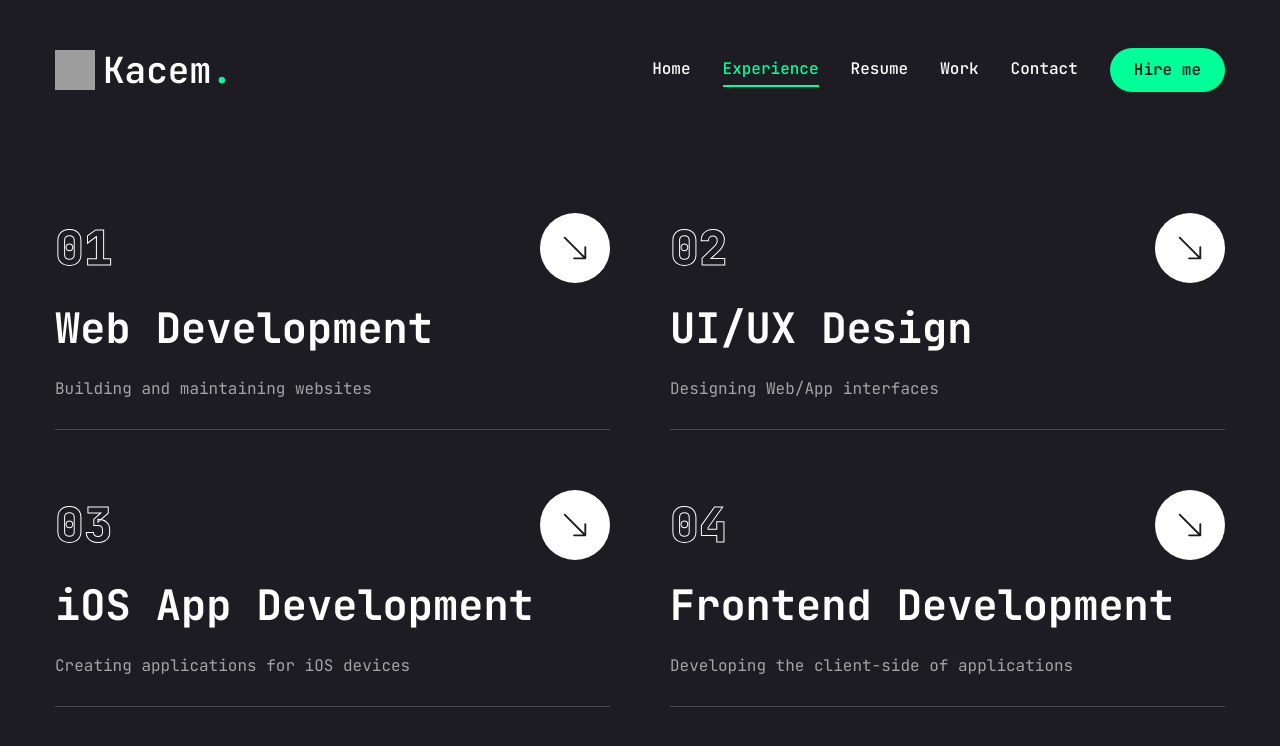
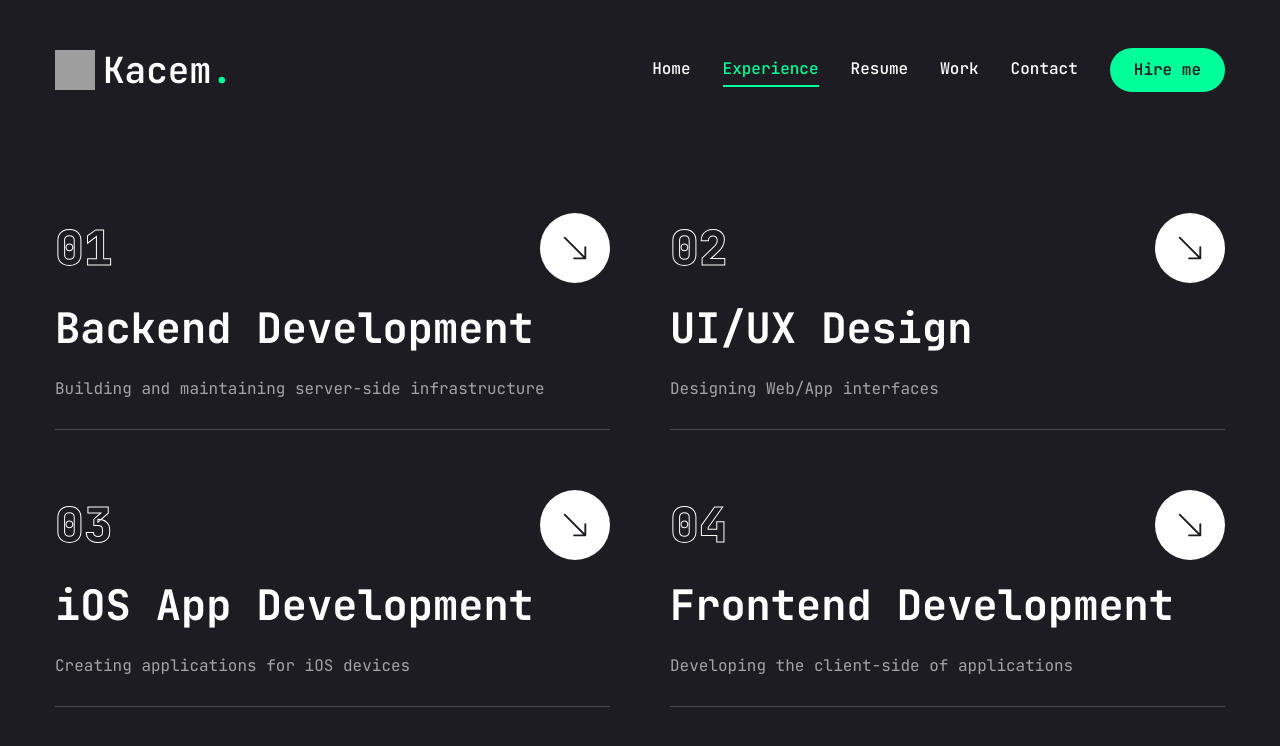
Before and after one commit to kaeskiio/kacem-portfolio, a Next.js app: page /services in a window 1280 px wide. Shown: the top 746 px of the page. Built offline with nearby package versions, Linux system fonts and the light colour scheme; grey boxes are pictures that could not be loaded.

Commit message:
Edit details

```diff
--- a/app/page.jsx
+++ b/app/page.jsx
@@ -18,7 +18,7 @@ const Home = () => {
               Hello,<br /> I'm  <span className="text-accent">Kacem Ettahali</span>
             </h1>
             <p className="max-w-[500px] mb-9 text-white/80">
-            I am a skilled coder proficient in multiple programming languages, including Python, JavaScript, Java, and C++. My broad expertise allows me to develop effective solutions and adapt quickly to new technologies.
+            I am a programmer proficient in multiple languages, including Python, JavaScript, Java, and C++. My experience allows me to develop effective solutions and adapt to new technologies.
             </p>
             {/* btn and socials */}
             <div className="flex flex-col xl:flex-row items-center gap-8">
--- a/app/resume/page.jsx
+++ b/app/resume/page.jsx
@@ -24,7 +24,7 @@ import { SiTailwindcss, SiNextdotjs } from "react-icons/si";
 const about = {
   title: "About me",
   description:
-    "I am a rising senior at Shadow Creek High School in Pearland, Texas. I am an avid programmer who loves to create websites for the need of my community. I am an extremely ambitious, hardworking, and determined person and strive to improve my skills every day. I participate in many activities such as my tennis, programming projects, going to the gym, and participating in the First Racquet Organization as the Executive VP of Directors.",
+    "I am a rising senior at Shadow Creek High School in Pearland, Texas. I am an avid programmer who loves to create websites for the need of my community. I am an ambitious and creative coder and strive to improve my skills every day. I participate in many activities such as my tennis, programming projects, going to the gym, and participating in the First Racquet Organization as the Executive VP of Directors.",
   info: [
     {
       fieldName: "Name",
--- a/app/services/page.jsx
+++ b/app/services/page.jsx
@@ -6,8 +6,8 @@ import Link from "next/link";
 const services = [
   {
     num: "01",
-    title: "Web Development",
-    description: "Building and maintaining websites",
+    title: "Backend Development",
+    description: "Building and maintaining server-side infrastructure",
     href: "",
   },
   {
--- a/components/Stats.jsx
+++ b/components/Stats.jsx
@@ -13,7 +13,7 @@ const stats = [
   },
   {
     num: 10,
-    text: "Languages mastered",
+    text: "Languages proficient in",
   },
   {
     num: 250,
```
